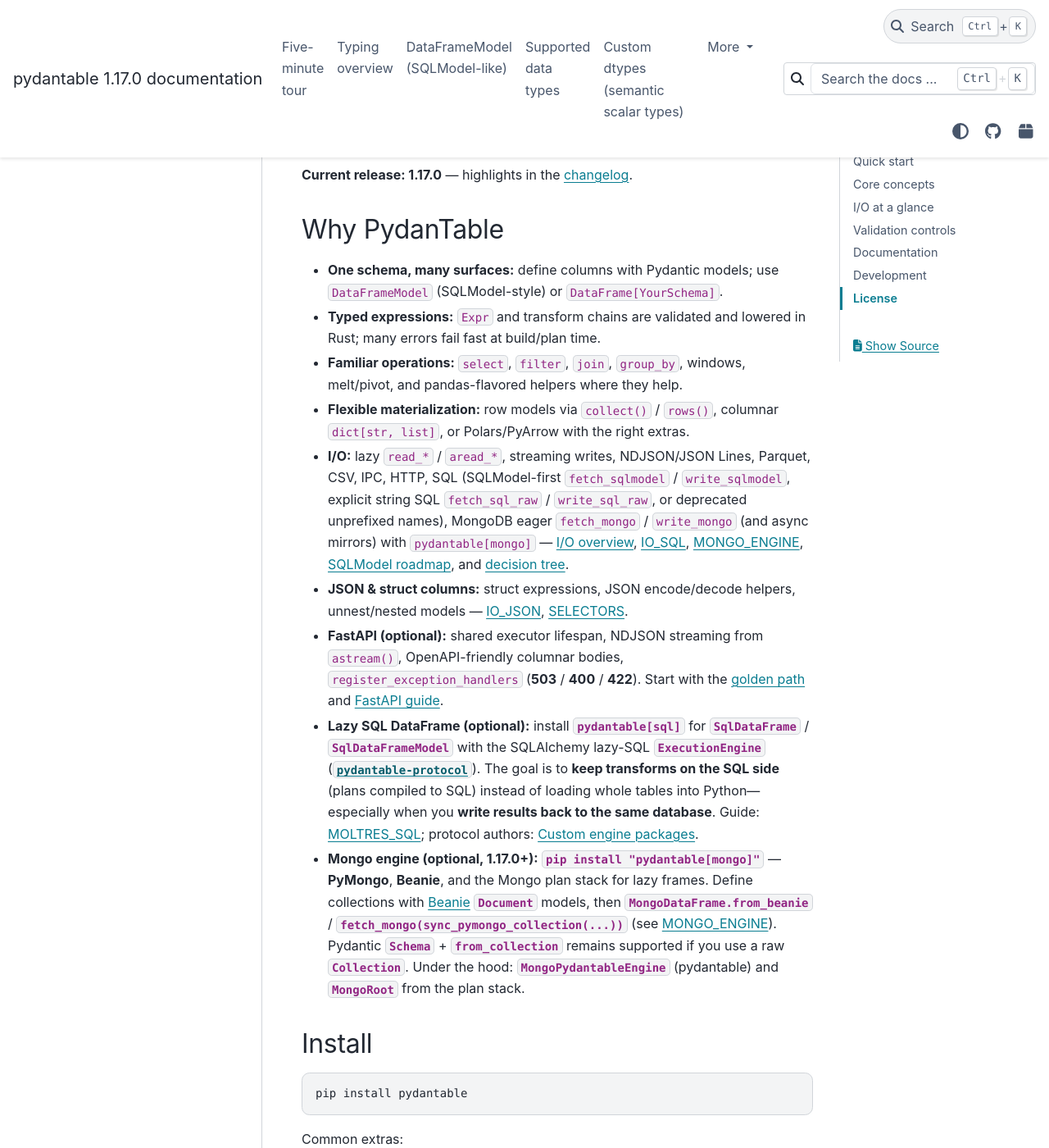
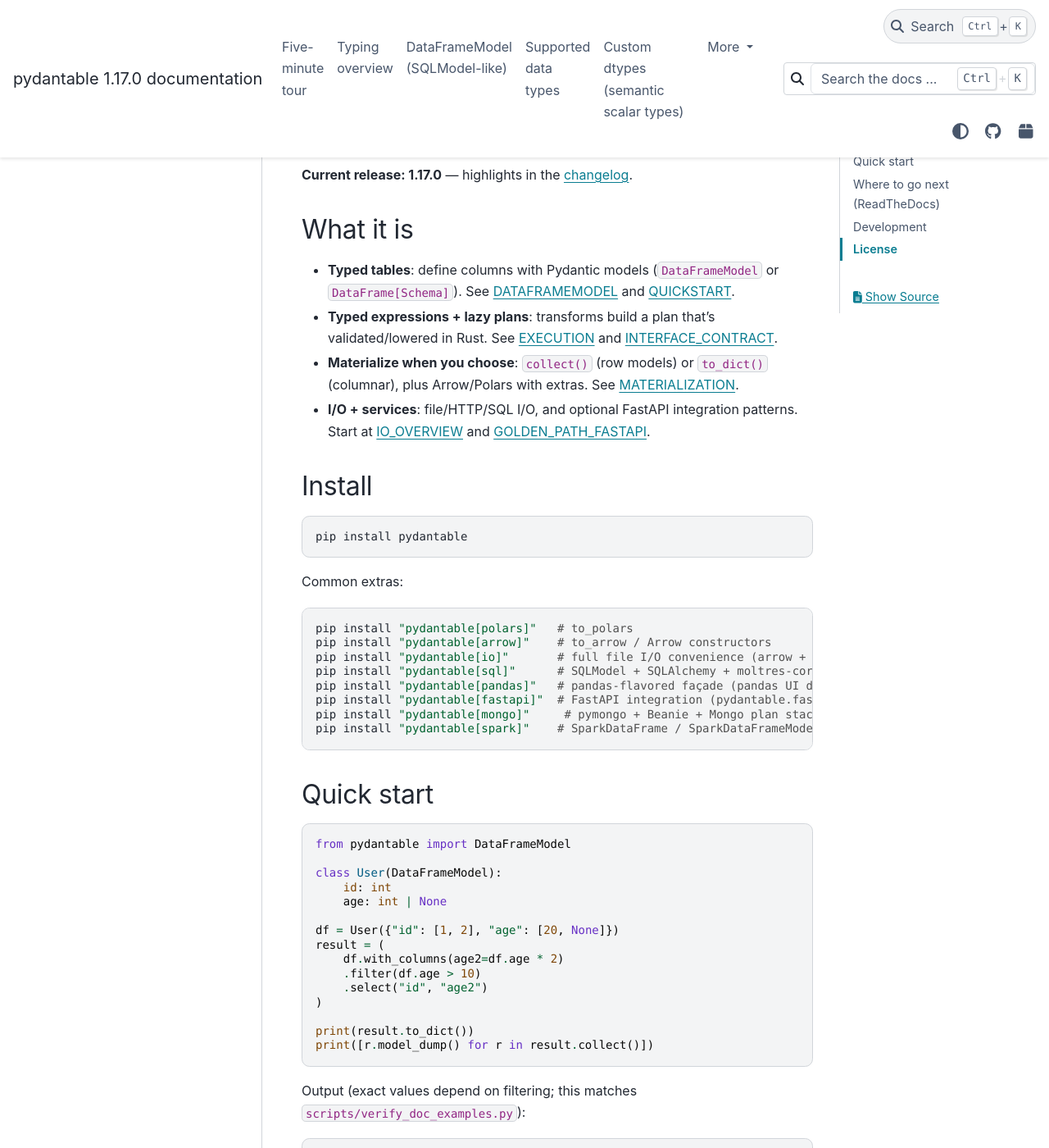
Before and after one commit to eddiethedean/pydantable, a Sphinx documentation site: the page built from docs/README.md, in a window 1280 px wide and 1400 px high, scrolled down 280 px. Shown: the whole window at 82% size. Built offline with Sphinx 7.4.7 and the PyData theme 0.15.4, drawn with Linux system fonts in a browser that asks for light colours; the version number is read from the project's files by our own code; some of the changed text lies outside the part shown; grey boxes are pictures that could not be loaded.

Commit message:
feat(spark): add SparkDataFrame facade and docs
Pin raikou-core 0.1.0 under the spark extra, export SparkDataFrame/SparkDataFrameModel, add basic Spark tests, and link Spark engine docs from the docs index/README.

````diff
--- a/README.md
+++ b/README.md
@@ -10,17 +10,12 @@
 
 **Current release: 1.17.0** — highlights in the [changelog](https://pydantable.readthedocs.io/en/latest/CHANGELOG.html).
 
-## Why PydanTable
+## What it is
 
-- **One schema, many surfaces:** define columns with Pydantic models; use `DataFrameModel` (SQLModel-style) or `DataFrame[YourSchema]`.
-- **Typed expressions:** `Expr` and transform chains are validated and lowered in Rust; many errors fail fast at build/plan time.
-- **Familiar operations:** `select`, `filter`, `join`, `group_by`, windows, melt/pivot, and pandas-flavored helpers where they help.
-- **Flexible materialization:** row models via `collect()` / `rows()`, columnar `dict[str, list]`, or Polars/PyArrow with the right extras.
-- **I/O:** lazy `read_*` / `aread_*`, streaming writes, NDJSON/JSON Lines, Parquet, CSV, IPC, HTTP, SQL (SQLModel-first `fetch_sqlmodel` / `write_sqlmodel`, explicit string SQL `fetch_sql_raw` / `write_sql_raw`, or deprecated unprefixed names), MongoDB eager `fetch_mongo` / `write_mongo` (and async mirrors) with `pydantable[mongo]` — [I/O overview](https://pydantable.readthedocs.io/en/latest/IO_OVERVIEW.html), [IO_SQL](https://pydantable.readthedocs.io/en/latest/IO_SQL.html), [MONGO_ENGINE](https://pydantable.readthedocs.io/en/latest/MONGO_ENGINE.html), [SQLModel roadmap](https://pydantable.readthedocs.io/en/latest/SQLMODEL_SQL_ROADMAP.html), and [decision tree](https://pydantable.readthedocs.io/en/latest/IO_DECISION_TREE.html).
-- **JSON & struct columns:** struct expressions, JSON encode/decode helpers, unnest/nested models — [IO_JSON](https://pydantable.readthedocs.io/en/latest/IO_JSON.html), [SELECTORS](https://pydantable.readthedocs.io/en/latest/SELECTORS.html).
-- **FastAPI (optional):** shared executor lifespan, NDJSON streaming from `astream()`, OpenAPI-friendly columnar bodies, `register_exception_handlers` (**503** / **400** / **422**). Start with the [golden path](https://pydantable.readthedocs.io/en/latest/GOLDEN_PATH_FASTAPI.html) and [FastAPI guide](https://pydantable.readthedocs.io/en/latest/FASTAPI.html).
-- **Lazy SQL DataFrame (optional):** install **`pydantable[sql]`** for **`SqlDataFrame`** / **`SqlDataFrameModel`** with the SQLAlchemy lazy-SQL **`ExecutionEngine`** ([`pydantable-protocol`](https://pypi.org/project/pydantable-protocol/)). The goal is to **keep transforms on the SQL side** (plans compiled to SQL) instead of loading whole tables into Python—especially when you **write results back to the same database**. Guide: [MOLTRES_SQL](https://pydantable.readthedocs.io/en/latest/MOLTRES_SQL.html); protocol authors: [Custom engine packages](https://pydantable.readthedocs.io/en/latest/CUSTOM_ENGINE_PACKAGE.html).
-- **Mongo engine (optional, 1.17.0+):** **`pip install "pydantable[mongo]"`** — **PyMongo**, **Beanie**, and the Mongo plan stack for lazy frames. Define collections with [Beanie](https://github.com/BeanieODM/beanie) **`Document`** models, then **`MongoDataFrame.from_beanie`** / **`fetch_mongo(sync_pymongo_collection(...))`** (see [MONGO_ENGINE](https://pydantable.readthedocs.io/en/latest/MONGO_ENGINE.html)). Pydantic **`Schema`** + **`from_collection`** remains supported if you use a raw **`Collection`**. Under the hood: **`MongoPydantableEngine`** (pydantable) and **`MongoRoot`** from the plan stack.
+- **Typed tables**: define columns with Pydantic models (`DataFrameModel` or `DataFrame[Schema]`). See [DATAFRAMEMODEL](https://pydantable.readthedocs.io/en/latest/DATAFRAMEMODEL.html) and [QUICKSTART](https://pydantable.readthedocs.io/en/latest/QUICKSTART.html).
+- **Typed expressions + lazy plans**: transforms build a plan that’s validated/lowered in Rust. See [EXECUTION](https://pydantable.readthedocs.io/en/latest/EXECUTION.html) and [INTERFACE_CONTRACT](https://pydantable.readthedocs.io/en/latest/INTERFACE_CONTRACT.html).
+- **Materialize when you choose**: `collect()` (row models) or `to_dict()` (columnar), plus Arrow/Polars with extras. See [MATERIALIZATION](https://pydantable.readthedocs.io/en/latest/MATERIALIZATION.html).
+- **I/O + services**: file/HTTP/SQL I/O, and optional FastAPI integration patterns. Start at [IO_OVERVIEW](https://pydantable.readthedocs.io/en/latest/IO_OVERVIEW.html) and [GOLDEN_PATH_FASTAPI](https://pydantable.readthedocs.io/en/latest/GOLDEN_PATH_FASTAPI.html).
 
 ## Install
 
@@ -38,6 +33,7 @@
 pip install "pydantable[pandas]"   # pandas-flavored façade (pandas UI doc)
 pip install "pydantable[fastapi]"  # FastAPI integration (pydantable.fastapi)
 pip install "pydantable[mongo]"     # pymongo + Beanie + Mongo plan stack (lazy MongoDataFrame + I/O + from_beanie)
+pip install "pydantable[spark]"    # SparkDataFrame / SparkDataFrameModel (raikou-core + pyspark)
 ```
 
 ## Quick start
@@ -67,66 +63,15 @@
 [{'id': 1, 'age2': 40}]
 ```
 
-## Core concepts
+## Where to go next (ReadTheDocs)
 
-| Piece | Role |
-| ----- | ---- |
-| `DataFrameModel` | Table class with annotated columns (`class Orders(DataFrameModel): ...`). |
-| `DataFrame[Schema]` | Generic API over your own Pydantic `BaseModel`. |
-| `SqlDataFrame` / `SqlDataFrameModel` | Same shapes with **`pydantable[sql]`** — the lazy-SQL bridge compiles plans to SQL so transforms can stay **in the database** (`sql_config=` / `sql_engine=`); prefer when you are not round-tripping full tables through Python (e.g. write back to the same DB). |
-| `MongoDataFrame` / `MongoDataFrameModel` | **Primary:** **`pydantable[mongo]`** — [Beanie](https://github.com/BeanieODM/beanie) **`Document`** + **`from_beanie`** / **`sync_pymongo_collection`** for I/O. **Also:** Pydantic **`Schema`** with **`from_collection(sync_collection)`** without wiring Beanie. Lazy execution uses **`MongoPydantableEngine`** and **`MongoRoot`**. See [MONGO_ENGINE](https://pydantable.readthedocs.io/en/latest/MONGO_ENGINE.html). |
-| `Expr` | Typed expressions in `with_columns`, `filter`, etc. |
-| **Errors** | Ingest issues such as column length mismatch raise `ColumnLengthMismatchError` (`ValueError` subclass) from `pydantable.errors` — map to HTTP **400** in FastAPI via `register_exception_handlers`. |
-
-**Static typing**
-
-- **mypy:** schema-evolving return types for many chains via the bundled [mypy plugin](https://github.com/eddiethedean/pydantable/blob/main/python/pydantable/mypy_plugin.py) (`plugins` in `pyproject.toml`).
-- **Pyright / Pylance:** use committed stubs under `typings/`; for explicit targets, `as_model(...)` / `try_as_model(...)` / `assert_model(...)` and typed escape hatches like `agg_as_model(...)` / `rolling_agg_as_model(...)`. See [TYPING](https://pydantable.readthedocs.io/en/latest/TYPING.html).
-
-**Rich column types** (`Literal`, `ipaddress`, `WKB`, `Annotated`, …) are covered in [SUPPORTED_TYPES](https://pydantable.readthedocs.io/en/latest/SUPPORTED_TYPES.html).
-
-**Materialization:** `collect()` / `rows()` → row models; `to_dict()` → `dict[str, list]`; `to_polars()` / `to_arrow()` with matching extras.
-
-## I/O at a glance
-
-- **`DataFrameModel` / `DataFrame[Schema]`:** lazy `read_*` / `aread_*`, `export_*`, `write_*`, and SQLModel helpers (`fetch_sqlmodel`, `write_sqlmodel`, …). For eager column loads, import **`materialize_*`**, **`fetch_sqlmodel`**, **`iter_sqlmodel`**, … from **`pydantable`** (same entrypoints as the internal `pydantable.io` package) and pass `dict[str, list]` into constructors.
-- **SQL details:** [IO_SQL](https://pydantable.readthedocs.io/en/latest/IO_SQL.html) (recommended APIs, `*_raw`, deprecations) and [SQLMODEL_SQL_ROADMAP](https://pydantable.readthedocs.io/en/latest/SQLMODEL_SQL_ROADMAP.html) (phased migration).
-- Large files & NDJSON patterns: [IO_JSON](https://pydantable.readthedocs.io/en/latest/IO_JSON.html), [IO_NDJSON](https://pydantable.readthedocs.io/en/latest/IO_NDJSON.html), [EXECUTION](https://pydantable.readthedocs.io/en/latest/EXECUTION.html).
-
-## Validation controls
-
-- Strict by default on constructors.
-- Optional ingest controls: `trusted_mode`, `ignore_errors`, `on_validation_errors`.
-- Missing optional fields: `fill_missing_optional` (default `True`).
-- Validation presets: `validation_profile=...` (or `__pydantable__ = {"validation_profile": "..."}`).
-- Per-column and nested strictness: [STRICTNESS](https://pydantable.readthedocs.io/en/latest/STRICTNESS.html) (field policies + profile defaults).
-
-## Documentation
-
-| Topic | Link |
-| ----- | ---- |
-| Docs home | [pydantable.readthedocs.io](https://pydantable.readthedocs.io/en/latest/) |
-| Map of all pages | [DOCS_MAP](https://pydantable.readthedocs.io/en/latest/DOCS_MAP.html) |
-| Quickstart | [QUICKSTART](https://pydantable.readthedocs.io/en/latest/QUICKSTART.html) |
-| `DataFrameModel` | [DATAFRAMEMODEL](https://pydantable.readthedocs.io/en/latest/DATAFRAMEMODEL.html) |
-| Typing (mypy vs Pyright) | [TYPING](https://pydantable.readthedocs.io/en/latest/TYPING.html) |
-| I/O overview | [IO_OVERVIEW](https://pydantable.readthedocs.io/en/latest/IO_OVERVIEW.html) |
-| SQL (SQLModel, raw string SQL) | [IO_SQL](https://pydantable.readthedocs.io/en/latest/IO_SQL.html) · [SQLMODEL_SQL_ROADMAP](https://pydantable.readthedocs.io/en/latest/SQLMODEL_SQL_ROADMAP.html) |
-| Lazy SQL DataFrame | [MOLTRES_SQL](https://pydantable.readthedocs.io/en/latest/MOLTRES_SQL.html) |
-| MongoDB (lazy **MongoDataFrame** + eager **`fetch_mongo`**) | [MONGO_ENGINE](https://pydantable.readthedocs.io/en/latest/MONGO_ENGINE.html) |
-| Pandas-like API | [PANDAS_UI](https://pydantable.readthedocs.io/en/latest/PANDAS_UI.html) |
-| FastAPI path | [GOLDEN_PATH_FASTAPI](https://pydantable.readthedocs.io/en/latest/GOLDEN_PATH_FASTAPI.html) → [FASTAPI](https://pydantable.readthedocs.io/en/latest/FASTAPI.html) → [FASTAPI_ENHANCEMENTS](https://pydantable.readthedocs.io/en/latest/FASTAPI_ENHANCEMENTS.html) |
-| Service ergonomics (OpenAPI, aliases, redaction) | [SERVICE_ERGONOMICS](https://pydantable.readthedocs.io/en/latest/SERVICE_ERGONOMICS.html) |
-| Custom dtypes | [CUSTOM_DTYPES](https://pydantable.readthedocs.io/en/latest/CUSTOM_DTYPES.html) |
-| Strictness | [STRICTNESS](https://pydantable.readthedocs.io/en/latest/STRICTNESS.html) |
-| Cookbooks | [Cookbook index](https://pydantable.readthedocs.io/en/latest/cookbook/index.html) (FastAPI, lazy pipelines, JSON logs, …) |
-| Example multi-router app | `docs/examples/fastapi/service_layout/` in this repo |
-| Test helpers | `pydantable.testing.fastapi` — see [FASTAPI](https://pydantable.readthedocs.io/en/latest/FASTAPI.html) |
-| Execution & async | [EXECUTION](https://pydantable.readthedocs.io/en/latest/EXECUTION.html) · [MATERIALIZATION](https://pydantable.readthedocs.io/en/latest/MATERIALIZATION.html) |
-| Behavioral contract | [INTERFACE_CONTRACT](https://pydantable.readthedocs.io/en/latest/INTERFACE_CONTRACT.html) |
-| Troubleshooting | [TROUBLESHOOTING](https://pydantable.readthedocs.io/en/latest/TROUBLESHOOTING.html) |
-| Versioning | [VERSIONING](https://pydantable.readthedocs.io/en/latest/VERSIONING.html) |
-| Changelog | [CHANGELOG](https://pydantable.readthedocs.io/en/latest/CHANGELOG.html) |
+- **Start**: [QUICKSTART](https://pydantable.readthedocs.io/en/latest/QUICKSTART.html) · [DATAFRAMEMODEL](https://pydantable.readthedocs.io/en/latest/DATAFRAMEMODEL.html)
+- **Typing**: [TYPING](https://pydantable.readthedocs.io/en/latest/TYPING.html) (mypy plugin vs stubs / Pyright / ty)
+- **Execution & semantics**: [EXECUTION](https://pydantable.readthedocs.io/en/latest/EXECUTION.html) · [MATERIALIZATION](https://pydantable.readthedocs.io/en/latest/MATERIALIZATION.html) · [INTERFACE_CONTRACT](https://pydantable.readthedocs.io/en/latest/INTERFACE_CONTRACT.html)
+- **I/O**: [IO_DECISION_TREE](https://pydantable.readthedocs.io/en/latest/IO_DECISION_TREE.html) → [IO_OVERVIEW](https://pydantable.readthedocs.io/en/latest/IO_OVERVIEW.html) (CSV/Parquet/NDJSON/JSON/IPC/HTTP/SQL)
+- **FastAPI**: [GOLDEN_PATH_FASTAPI](https://pydantable.readthedocs.io/en/latest/GOLDEN_PATH_FASTAPI.html) → [FASTAPI](https://pydantable.readthedocs.io/en/latest/FASTAPI.html)
+- **Optional engines**: [MOLTRES_SQL](https://pydantable.readthedocs.io/en/latest/MOLTRES_SQL.html) (SQL) · [MONGO_ENGINE](https://pydantable.readthedocs.io/en/latest/MONGO_ENGINE.html) (Mongo) · [SPARK_ENGINE](https://pydantable.readthedocs.io/en/latest/SPARK_ENGINE.html) (Spark)
+- **Everything**: [DOCS_MAP](https://pydantable.readthedocs.io/en/latest/DOCS_MAP.html)
 
 ## Development
 
--- a/pyproject.toml
+++ b/pyproject.toml
@@ -48,6 +48,9 @@
 fastapi = ["fastapi>=0.100"]
 # MongoDB: PyMongo + Beanie + optional Mongo plan roots (``sync_pymongo_collection``, ``MongoDataFrame.from_beanie``).
 mongo = ["entei-core>=0.2.0,<0.3", "pymongo>=4.6", "beanie>=1.24,<3"]
+# Spark: `SparkDataFrame` / `SparkDataFrameModel` (raikou-core bridge).
+# NOTE: Spark 4.x requires newer Java; we pin <4 for broad compatibility.
+spark = ["raikou-core==0.1.0", "pyspark>=3.4,<4"]
 dev = [
     "tomli>=1.2.0; python_version < '3.11'",
     "fastapi>=0.100",
@@ -391,6 +394,7 @@
     "slow: performance guardrails (timing-based; exclude with -m 'not slow')",
     "network: uses loopback HTTP server or similar (exclude with -m 'not network')",
     "optional_cloud: requires optional cloud/extra deps (may skip via importorskip)",
+    "spark: requires pyspark + a working local Java runtime",
     "asyncio: async tests (pytest-asyncio)",
 ]
 
````
Also changed, not shown: docs/DOCS_MAP.md (+1 -1 lines), docs/SPARK_ENGINE.md (added, +38 -0 lines), docs/index.md (+2 -1 lines), 6 other files.
